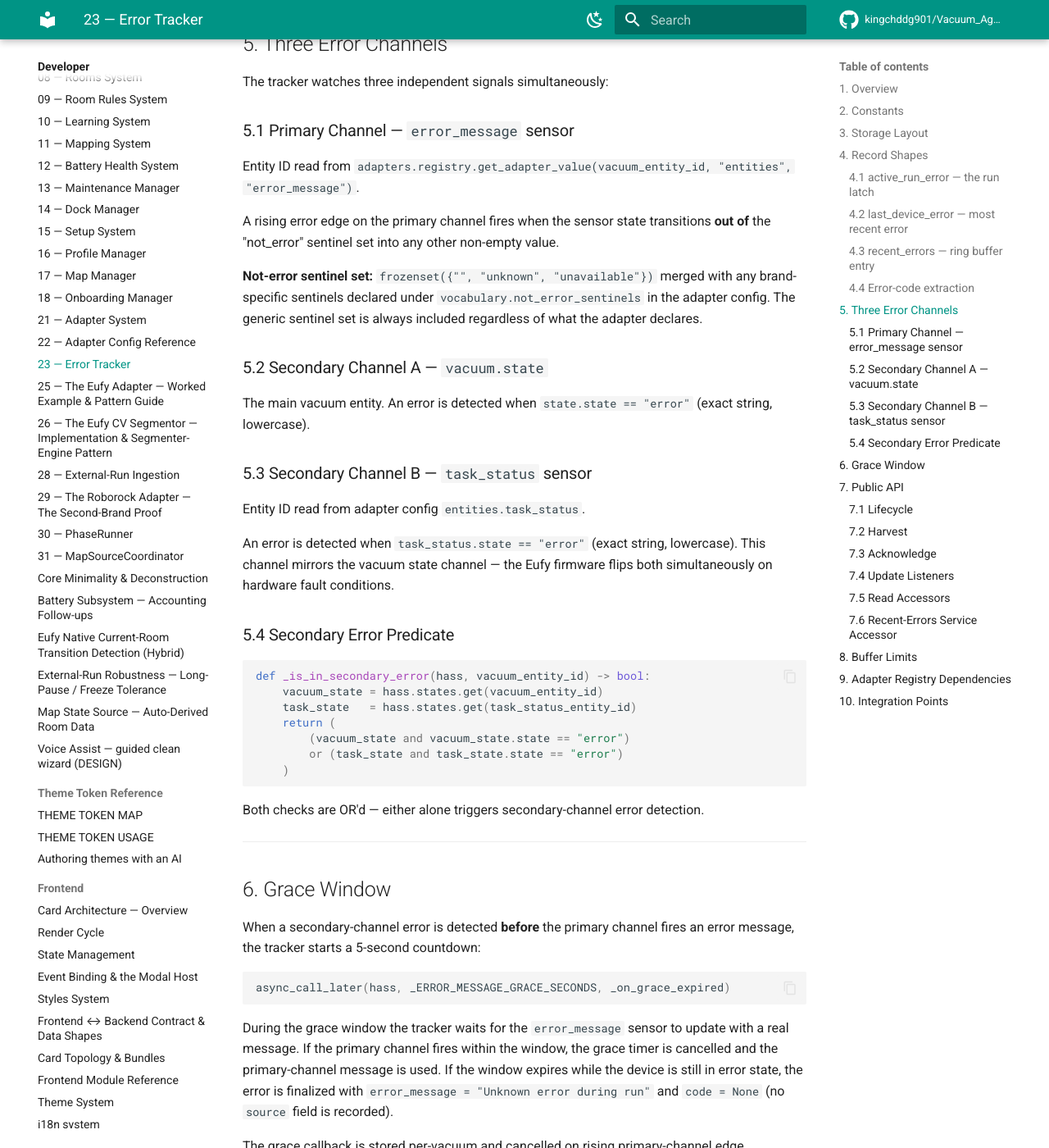
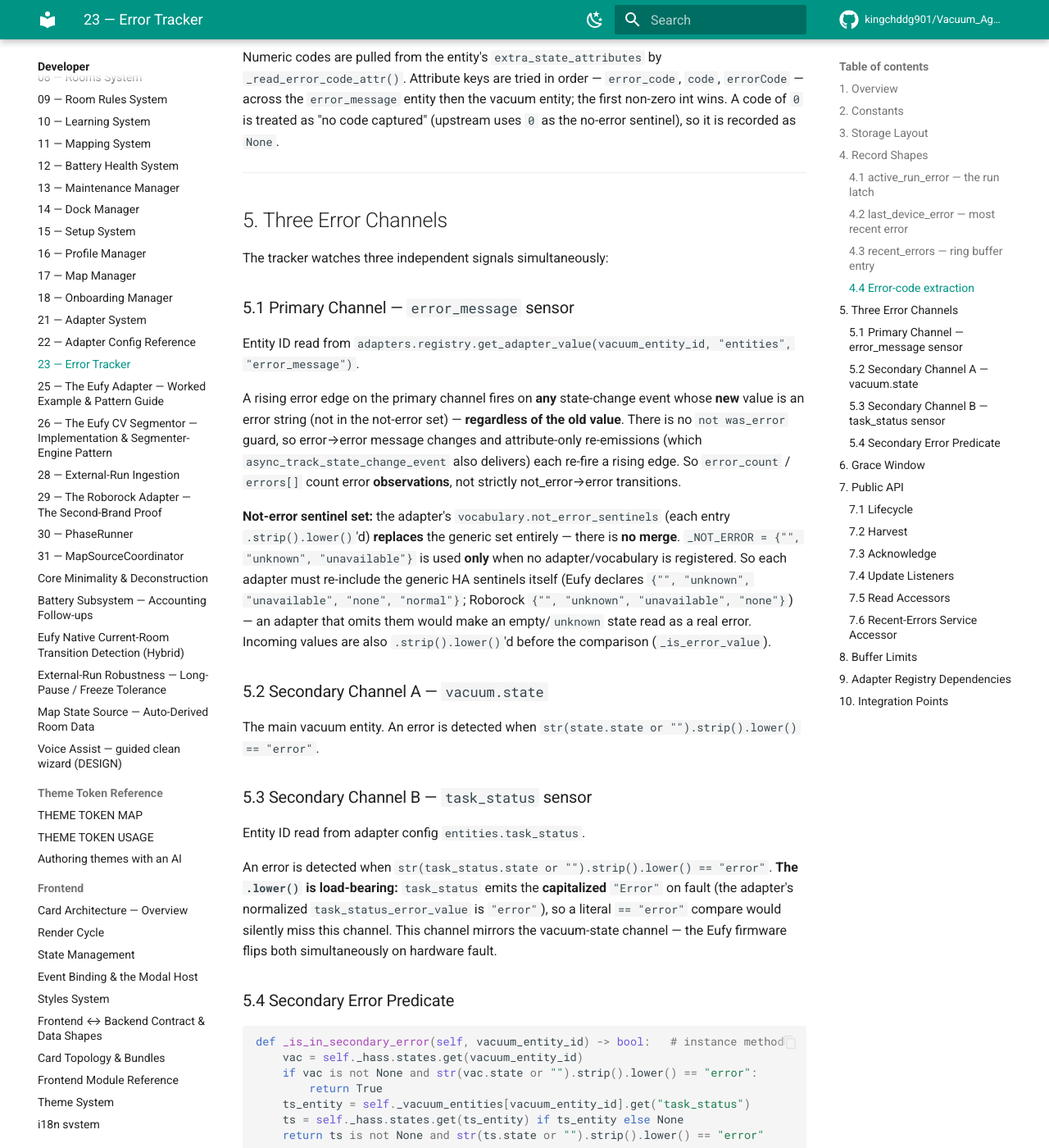
Before and after one commit to kingchddg901/Vacuum_Agent, an MkDocs documentation site: the page built from docs/dev/23-error-tracker.md, in a window 1280 px wide and 1400 px high, scrolled down 4124 px. Shown: the whole window at 82% size. Built offline with MkDocs 1.6.1 and Material for MkDocs 9.7.7, drawn with Linux system fonts in a browser that asks for light colours; comment, search, counter and statistics services are not loaded; some of the changed text lies outside the part shown.

Commit message:
docs(dev): harden error-tracker (23) to DR-grade
Audited 23-error-tracker.md — 12 findings. The record shapes, code extraction, and
most of the API were solid; the gaps were confidently-wrong predicates + missing
integration contracts:

- §5.1 confidently-wrong: the not-error sentinel set is REPLACED by the adapter's
  vocabulary.not_error_sentinels (each .strip().lower()'d), NOT merged — the
  generic set is used only when no adapter is registered; each adapter must
  re-include ""/unknown/unavailable (brand-leak risk)
- §5.2/§5.3/§5.4 confidently-wrong: the secondary predicate is
  str(state or "").strip().lower() == "error" (task_status emits capitalized
  "Error"); the pseudocode is an instance method reading self._hass /
  self._vacuum_entities, not a free function
- §5.1: the rising edge fires on ANY error value (no not_error->error guard), so
  error->error + attribute-only re-emissions re-fire; error_count counts
  observations
- §7.2/§10: the harvest->finalizer injection seam (_make_error_source closure
  injected as error_source) + the extra_outcome payload (had_errors/error_count/
  errors/total_error_seconds) and the interval-sum -> cleaning_time adjustment
- §7.1/§10: unregister_vacuum (in-memory) + remove_vacuum_record (persisted)
- §3: persistence mechanics (_persist_and_notify thread-safe save; runtime-only
  grace timers/listeners/entity map)
- §9: dead adapter error_tracking keys; §4.1 job-elapsed clamp; §7.5 limit=0->all;
  §10 binary_sensor row

Flagged (code, for a decision): Gap 7 — _on_grace_expired re-checks the message
with the generic _NOT_ERROR instead of _get_not_error_set(vacuum), so on a brand
whose not-error vocab has non-generic sentinels (Eufy "none"/"normal") a stuck
event with error_message reading that value is silently dropped at grace expiry.
One-line fix. §7 row updated. mkdocs --strict green.

Co-Authored-By: Claude Opus 4.8 (1M context) <noreply@anthropic.com>

````diff
--- a/docs/dev/23-error-tracker.md
+++ b/docs/dev/23-error-tracker.md
@@ -45,6 +45,14 @@ data["error_tracker"]["vacuum.alfred"] = {
 
 The tracker initializes the per-device record lazily — `_ensure_record()` (called from `start()`, the read accessors, and every edge handler) creates the per-device dict with the three default keys (`None`, `None`, `[]`) if it does not already exist, and back-fills any missing key on an existing record.
 
+**Persistence.** Every mutation (rising/falling edge, harvest, acknowledge) calls
+`_persist_and_notify`, which schedules a save via
+`hass.loop.call_soon_threadsafe(hass.async_create_task, manager.async_save())` — deliberately
+thread-safe because the sync finalize/harvest path runs on a worker thread. The persisted surface
+is `manager.data["error_tracker"]` (the 3-key record above); the grace timers (`_grace_cancels`),
+the listener list, and `_vacuum_entities` are **runtime-only** and lost on restart (so a mid-error
+restart drops the pending grace window).
+
 ---
 
 ## 4. Record Shapes
@@ -60,13 +68,13 @@ A single latch dict (or `None`). Formed on the first rising edge while a job is
 | `active_job_id` | str | Job ID in flight when the latch first formed |
 | `first_seen_at` | str | ISO-8601 timestamp of the first rising edge |
 | `last_seen_at` | str | ISO-8601 timestamp of the most recent rising or falling edge |
-| `first_seen_job_elapsed_seconds` | int | Seconds into the job when the first error fired |
+| `first_seen_job_elapsed_seconds` | int | Seconds into the job when the first error fired (`_job_elapsed_seconds`: clamped ≥ 0; **0** when there is no active job or `started_at` is missing/unparseable) |
 | `error_count` | int | Number of rising edges accumulated into this latch |
 | `current_message` | str | Latest error message (`""` after recovery) |
 | `current_code` | int \| None | Latest numeric error code (`None` after recovery) |
 | `errored_room_id` | str \| None | `current_room_id` of the active job at first error |
 | `recovered` | bool | `True` once the message clears mid-run; flips back to `False` on a fresh rising edge |
-| `errors` | list[dict] | Per-edge sub-records, capped at `_LATCH_ERRORS_LIMIT` (see §4.4) |
+| `errors` | list[dict] | Per-edge sub-records (shape below), capped at `_LATCH_ERRORS_LIMIT` (50) |
 
 **Per-edge entry inside `errors[]`:**
 
@@ -118,30 +126,44 @@ The tracker watches three independent signals simultaneously:
 
 Entity ID read from `adapters.registry.get_adapter_value(vacuum_entity_id, "entities", "error_message")`.
 
-A rising error edge on the primary channel fires when the sensor state transitions **out of** the "not_error" sentinel set into any other non-empty value.
+A rising error edge on the primary channel fires on **any** state-change event whose **new**
+value is an error string (not in the not-error set) — **regardless of the old value**. There is
+no `not was_error` guard, so error→error message changes and attribute-only re-emissions (which
+`async_track_state_change_event` also delivers) each re-fire a rising edge. So `error_count` /
+`errors[]` count error **observations**, not strictly not_error→error transitions.
 
-**Not-error sentinel set:** `frozenset({"", "unknown", "unavailable"})` merged with any brand-specific sentinels declared under `vocabulary.not_error_sentinels` in the adapter config. The generic sentinel set is always included regardless of what the adapter declares.
+**Not-error sentinel set:** the adapter's `vocabulary.not_error_sentinels` (each entry
+`.strip().lower()`'d) **replaces** the generic set entirely — there is **no merge**.
+`_NOT_ERROR = {"", "unknown", "unavailable"}` is used **only** when no adapter/vocabulary is
+registered. So each adapter must re-include the generic HA sentinels itself (Eufy declares
+`{"", "unknown", "unavailable", "none", "normal"}`; Roborock `{"", "unknown", "unavailable",
+"none"}`) — an adapter that omits them would make an empty/`unknown` state read as a real error.
+Incoming values are also `.strip().lower()`'d before the comparison (`_is_error_value`).
 
 ### 5.2 Secondary Channel A — `vacuum.state`
 
-The main vacuum entity. An error is detected when `state.state == "error"` (exact string, lowercase).
+The main vacuum entity. An error is detected when `str(state.state or "").strip().lower() == "error"`.
 
 ### 5.3 Secondary Channel B — `task_status` sensor
 
 Entity ID read from adapter config `entities.task_status`.
 
-An error is detected when `task_status.state == "error"` (exact string, lowercase). This channel mirrors the vacuum state channel — the Eufy firmware flips both simultaneously on hardware fault conditions.
+An error is detected when `str(task_status.state or "").strip().lower() == "error"`. **The
+`.lower()` is load-bearing:** `task_status` emits the **capitalized** `"Error"` on fault (the
+adapter's normalized `task_status_error_value` is `"error"`), so a literal `== "error"` compare
+would silently miss this channel. This channel mirrors the vacuum-state channel — the Eufy
+firmware flips both simultaneously on hardware fault.
 
 ### 5.4 Secondary Error Predicate
 
 ```python
-def _is_in_secondary_error(hass, vacuum_entity_id) -> bool:
-    vacuum_state = hass.states.get(vacuum_entity_id)
-    task_state   = hass.states.get(task_status_entity_id)
-    return (
-        (vacuum_state and vacuum_state.state == "error")
-        or (task_state and task_state.state == "error")
-    )
+def _is_in_secondary_error(self, vacuum_entity_id) -> bool:   # instance method
+    vac = self._hass.states.get(vacuum_entity_id)
+    if vac is not None and str(vac.state or "").strip().lower() == "error":
+        return True
+    ts_entity = self._vacuum_entities[vacuum_entity_id].get("task_status")
+    ts = self._hass.states.get(ts_entity) if ts_entity else None
+    return ts is not None and str(ts.state or "").strip().lower() == "error"
 ```
 
 Both checks are OR'd — either alone triggers secondary-channel error detection.
@@ -176,12 +198,33 @@ tracker.stop() -> None
 ```
 Unsubscribes all listeners and cancels any pending grace timers. The `ErrorTracker` is constructed and `.start()`ed in `__init__.py`'s `async_setup_entry`; `.stop()` is called from `async_unload_entry` (see §10).
 
+```python
+tracker.unregister_vacuum(vacuum_entity_id: str) -> None
+```
+Per-vacuum teardown when a single managed vacuum is removed — unsubs that vacuum's listeners,
+cancels its grace timer, and drops it from the lookup maps. **In-memory only**: the *persisted*
+`error_tracker` record is dropped separately by `EufyVacuumManager.remove_vacuum_record` (both are
+called from `__init__.py` on device removal).
+
 ### 7.2 Harvest
 
 ```python
 tracker.harvest_active_run(vacuum_entity_id: str, job_id: str | None) -> dict | None
 ```
-Returns the single `active_run_error` latch dict for the given vacuum and nulls it out (sets it back to `None`). Called by `learning/job_finalizer.py` at job-end so the completed job carries its error history. Returns `None` if no latch was formed. A mismatched `job_id` (the latch belongs to a previous, un-harvested job) is logged at debug and the latch is returned anyway — losing history is worse than attaching it to the wrong job.
+Returns the single `active_run_error` latch dict for the given vacuum and nulls it out (sets it back to `None`). Returns `None` if no latch was formed. A mismatched `job_id` is logged at debug and the latch is returned anyway — losing history is worse than attaching it to the wrong job. (The debug log fires only when **both** the latch's `active_job_id` and the passed `job_id` are non-`None` and differ.)
+
+**Injection + payload contract.** The finalizer does **not** import the tracker.
+`learning/manager.py::_make_error_source(hass)` builds a closure
+`error_source(vacuum_entity_id, job_id) -> tracker.harvest_active_run(...)` and injects it into
+`LearningJobFinalizer(error_source=…)`; the finalizer calls `self._error_source(...)` (the §9.3
+host contract in [10](10-learning-system.md)). The harvested latch is folded into the completed
+job's `outcome` under four keys: `had_errors` (bool, `error_count > 0`), `error_count` (int),
+`errors` (the **full latch dict verbatim**), `total_error_seconds` (int). `total_error_seconds` is
+derived from the latch's `errors[]` — each treated as a half-open `[captured_at, recovered_at)`
+interval (an open interval is closed by the next edge's `captured_at`, else the job's `ended_at`;
+overlaps merged) — then **subtracted from `cleaning_time_seconds`** (clamped ≥ 0) so a recoverable
+run isn't penalised for transient faults. This is why `errors[].captured_at` / `recovered_at` (and
+the `recovered_at: None` semantics) are load-bearing.
 
 ### 7.3 Acknowledge
 
@@ -223,7 +266,7 @@ tracker.recent_errors(vacuum_entity_id: str, *, limit: int | None = None) -> lis
 | `get_record` | The full per-device record dict (`active_run_error` / `last_device_error` / `recent_errors`) |
 | `get_active_run_latch` | The `active_run_error` latch dict, or `None` |
 | `get_last_device_latch` | The `last_device_error` dict, or `None` |
-| `recent_errors` | A copy of the `recent_errors` list, tail-trimmed to the last `limit` entries when `limit` is a non-negative int (`limit` is keyword-only; `None` = all) |
+| `recent_errors` | A copy of the `recent_errors` list, tail-trimmed to the last `limit` entries when `limit` is a non-negative int (`limit` keyword-only; `None` = all). **Edge:** `limit=0` returns **all** entries (`items[-0:]` is `items[:]`) — reachable only via this direct accessor; the `get_recent_errors` service enforces `limit ≥ 1`. |
 
 `sensor/error.py` calls `get_active_run_latch` and `get_last_device_latch` directly to drive the error sensors.
 
@@ -253,10 +296,13 @@ The tracker reads the following from the adapter registry at runtime:
 |---|---|
 | `entities.error_message` | Primary channel entity ID |
 | `entities.task_status` | Secondary channel B entity ID |
-| `vocabulary.not_error_sentinels` | Brand-specific non-error strings merged into the generic sentinel set |
+| `vocabulary.not_error_sentinels` | Brand-specific non-error strings that **replace** the generic set (no merge) — each adapter must re-include `""` / `"unknown"` / `"unavailable"` itself |
 | `error_tracking.unknown_error_message` | Placeholder text used on grace expiry (default: `"Unknown error during run"`) |
 
-All lookups use `get_adapter_config()` with safe fallbacks — the tracker degrades gracefully if adapter config is incomplete. Note: the grace window duration is the hardcoded module constant `_ERROR_MESSAGE_GRACE_SECONDS = 5`, the secondary-channel error value is a hardcoded `== "error"` comparison, and the error-code attribute keys are a hardcoded tuple (`"error_code"`, `"code"`, `"errorCode"`) — these are **not** read from the adapter registry.
+All lookups use `get_adapter_config()` with safe fallbacks — the tracker degrades gracefully if adapter config is incomplete. Note: the grace window duration is the hardcoded module constant `_ERROR_MESSAGE_GRACE_SECONDS = 5`, the secondary-channel error value is a hardcoded `== "error"` comparison, and the error-code attribute keys are a hardcoded tuple (`"error_code"`, `"code"`, `"errorCode"`) — these are **not** read from the adapter registry. **Caveat:** the Eufy adapter *declares*
+`error_tracking.grace_window_seconds`, `error_tracking.task_status_error_value`, and
+`error_tracking.error_code_attribute_names`, but the tracker **ignores all three** (dead config) —
+tuning them requires editing the module constants, not the adapter.
 
 ---
 
@@ -266,7 +312,9 @@ All lookups use `get_adapter_config()` with safe fallbacks — the tracker degra
 |---|---|---|
 | `__init__.py` `async_setup_entry` | `ErrorTracker(...)` + `tracker.start(vacuum_entity_ids)` | Integration load |
 | `__init__.py` `async_unload_entry` | `tracker.stop()` | Integration unload |
-| `learning/job_finalizer.py` | `tracker.harvest_active_run(vacuum_entity_id, job_id)` | Job finalization |
+| `learning/job_finalizer.py` (via injected `error_source`, wired in `learning/manager.py`) | `tracker.harvest_active_run(vacuum_entity_id, job_id)` | Job finalization — folds the latch into `outcome.errors` / `had_errors` / `error_count` / `total_error_seconds` (§7.2) |
 | `sensor/error.py` entities | `tracker.get_active_run_latch(...)` / `tracker.get_last_device_latch(...)` | Entity state read |
+| `binary_sensor.py` (`ActiveRunHasErrorBinarySensor`) | `tracker.get_active_run_latch(...)` | Entity state read (`is_on` = `error_count > 0`, sticky through `recovered`) |
+| `__init__.py` (device removal) | `tracker.unregister_vacuum(...)` + `manager.remove_vacuum_record(...)` | A managed vacuum's device is deleted |
 | `eufy_vacuum.acknowledge_error` service (`services/errors.py`) | `tracker.acknowledge(vacuum_entity_id, scope=...)` | User action |
 | `eufy_vacuum.get_recent_errors` service (`services/errors.py`) | `tracker.recent_errors(vacuum_entity_id, limit=...)` | User / debugging query |
````
Also changed, not shown: docs/dev/00-disaster-recovery-standard.md (+1 -0 lines).
